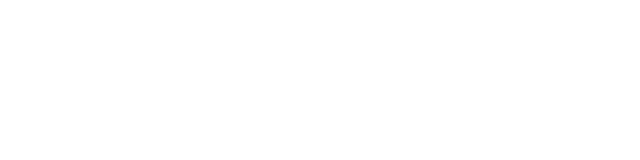
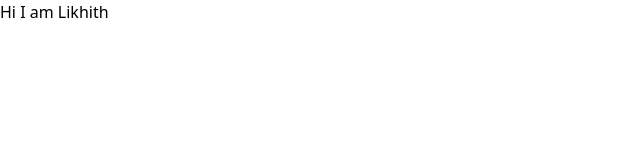
Before and after one commit to LikhithHG/my-portfolio, a React (Vite) app: page / in a window 1280 px wide. Shown: the top 160 px of the page, without its empty margins (0-640 px from the left). Built offline with nearby package versions, Linux system fonts and the light colour scheme.

Commit message:
Initial Commit

```diff
--- a/src/App.jsx
+++ b/src/App.jsx
@@ -4,6 +4,11 @@
 
 function App() {
 
+    return (
+        <div className="App">
+            <h1>Hi I am Likhith</h1>
+        </div>
+    )
 
 
 }
```
